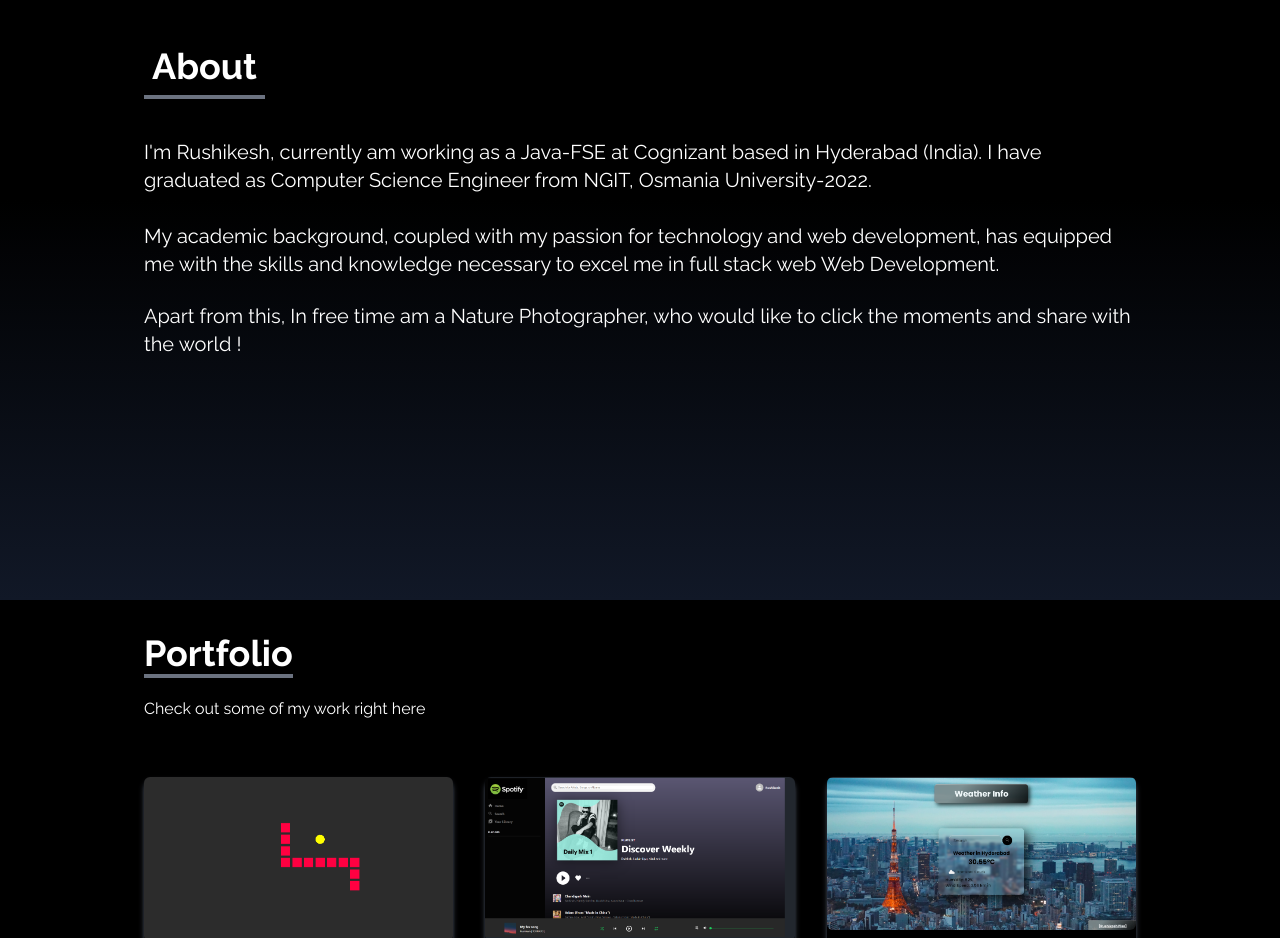
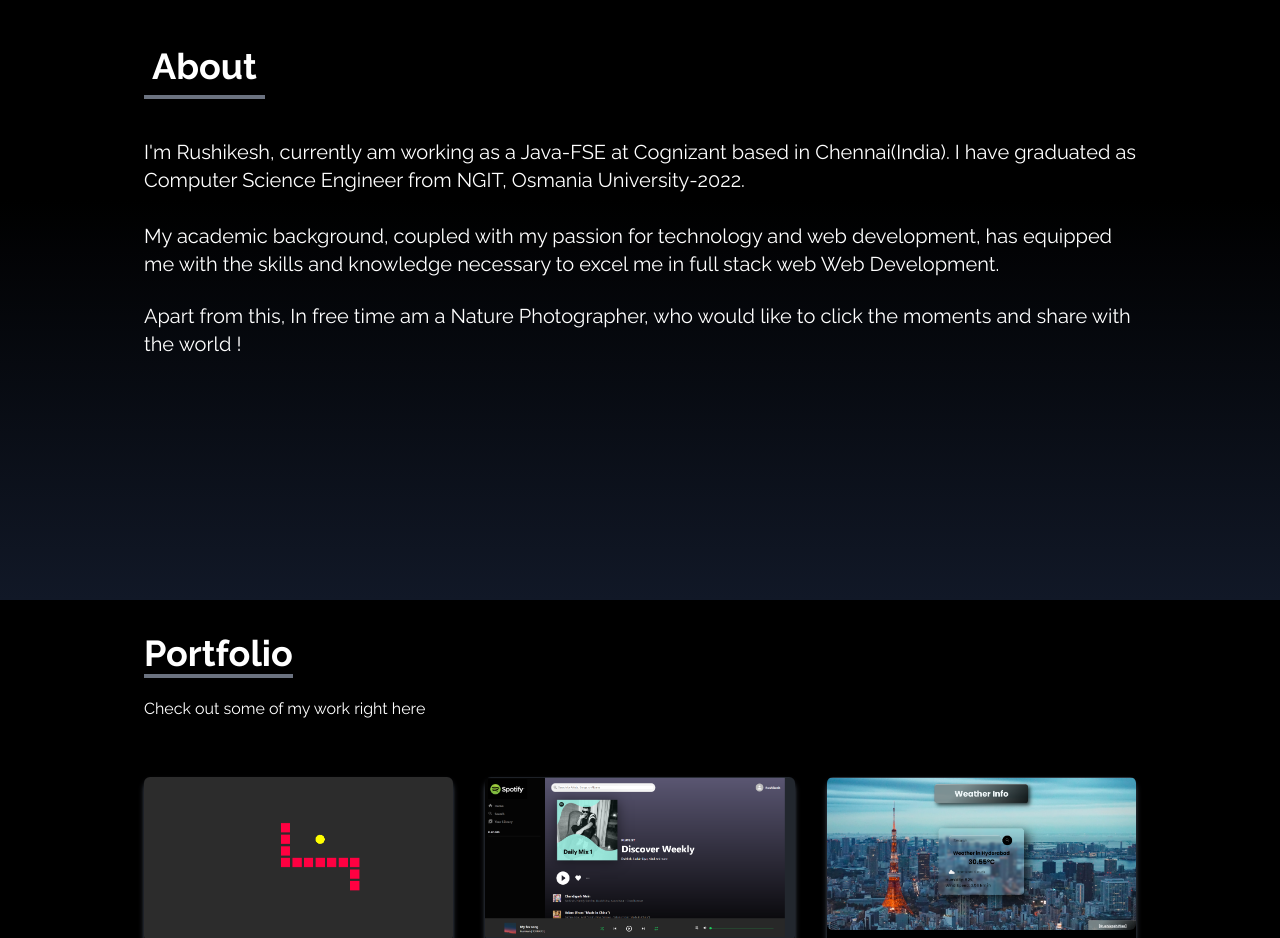
Before and after one commit to RushikeshPise/portfolioscrol, a React (Create React App) app: page / in a window 1280 px wide. Shown: the part 1000-1938 px from the top of the page. Built offline with nearby package versions, Linux system fonts and the light colour scheme; the HTML template or start-up script is replaced by a standard one.

Commit message:
Update About.jsx
Location Change in about file

```diff
--- a/src/components/About.jsx
+++ b/src/components/About.jsx
@@ -14,7 +14,7 @@ const About = () => {
         </div>
 
         <p className="text-xl mt-12 ">
-        I'm  Rushikesh, currently am working as a Java-FSE at Cognizant based in Hyderabad (India).
+        I'm  Rushikesh, currently am working as a Java-FSE at Cognizant based in Chennai(India).
         I have graduated as Computer Science Engineer from NGIT, Osmania University-2022.<br /><br />
         My academic background, coupled with my passion for technology and web development, has equipped me with
         the skills and knowledge necessary to excel me in full stack web Web Development.
```
